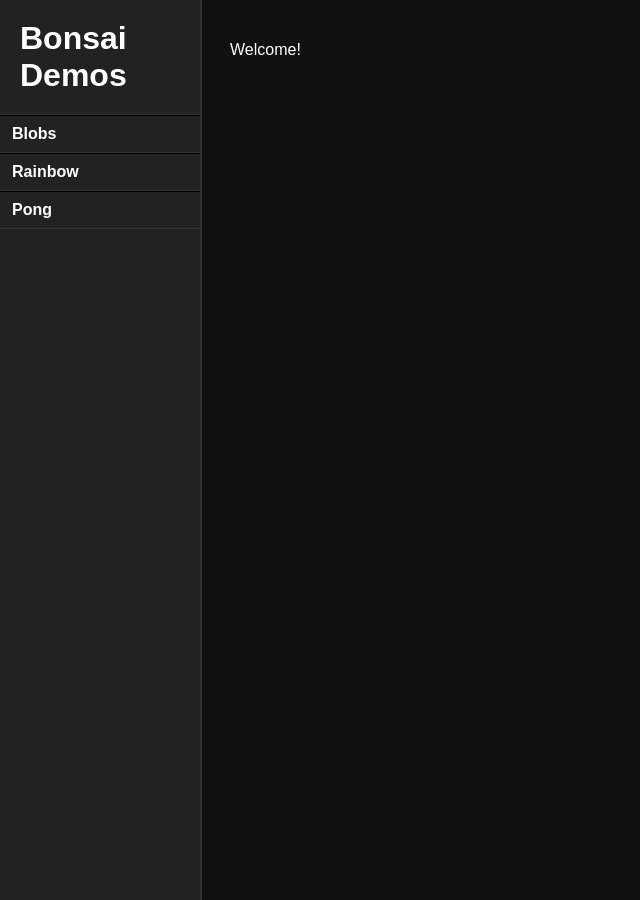
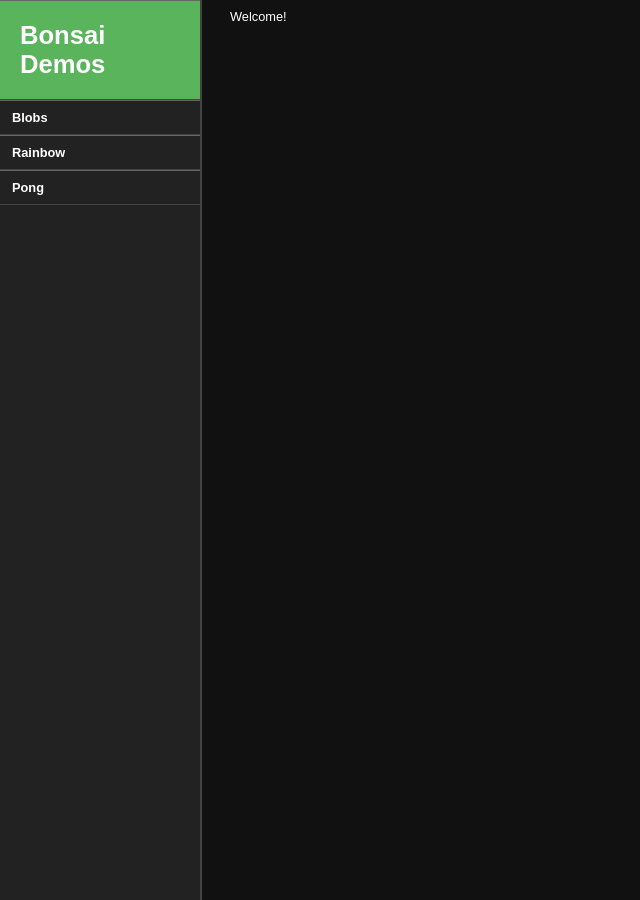
Before and after one commit to uxebu/bonsai-demos, a Jekyll site: the page built from index.md, in a window 1280 px wide. Shown: the whole page, without its empty margins (0-640 px from the left). Built offline with Jekyll 4.4.1, drawn with Linux system fonts in a browser that asks for light colours.

Commit message:
Add cut-down main.css from bonsai-docs for consistency. Make theme darker.

```diff
--- a/assets/main.css
+++ b/assets/main.css
@@ -1,5 +1,5 @@
 body {
-	font: 1em sans-serif;
+	font: .8em sans-serif;
 	background: #111;
 	color: #FFF;
 }
@@ -7,18 +7,6 @@
 body, pre, p, h1, h2, h3 {
 	margin: 0;
 	padding: 0;
-}
-
-h1 {
-	padding: 20px;
-}
-
-a {
-	color: #FFF;
-}
-
-h1 a {
-	text-decoration: none;
 }
 
 h2, h3 {
@@ -30,39 +18,123 @@
 }
 
 #nav {
-	float: left;
+	position: fixed;
+	left: 0;
+	top: 0;
 	width: 200px;
 	background: #222;
-	border-right: 2px solid #333;
-	color: #FFF;
+	border-right: 2px solid #444;
+	color: #222831;
+	border-bottom: 2px solid #444;
 	height: 100%;
-	position: fixed;
 }
 
 #nav ul {
-	border-top: 1px solid #333;
 	padding: 0;
 	margin: 0;
+	overflow: hidden;
 }
 
-#nav ul a {
+#nav .menuHeading {
+	text-transform: uppercase;
+	font-size: 1.2em;
+	background: #222831;
+	padding: .7em;
+	color: #FFF;
+	border-bottom: 1px solid #444;
+	text-decoration: none;
+	font-weight: 700;
+	display: block;
+}
+
+#nav a.menuHeading:hover, #nav a.menuHeading:focus /* js enhanced */ {
+	background: #222831;
+	text-decoration: underline;
+}
+
+#nav h1 a {
+	padding: 20px;
+}
+
+#nav a {
 	padding: 9px 12px;
 	display: block;
-	border-top: 1px solid #000;
-	border-bottom: 1px solid #333;
+	border-top: 1px solid #666;
+	border-bottom: 1px solid #444;
 	color: #FFF;
 	text-decoration: none;
 	font-weight: 700;
 }
 
 #nav a:focus, #nav a:hover, #nav a.active {
+	background: #5AB45C;
+	color: white;
+}
+
+#relatedLinks {
+	position: fixed;
+	top: 20px;
+	right: 30px;
+	padding: 10px;
 	background: #EEE;
-	color: #000;
+	border-radius: 5px;
+}
+
+#relatedLinks h3 {
+	font-size: 1em;
+	display: inline;
 }
 
 #content {
-  position: relative;
-	padding: 30px;
+	padding: 0 30px 30px;
 	margin-left: 200px;
-	width: 700px;
+	position: relative;
 }
+
+#content h1 {
+	margin: 0;
+	padding: 20px 0;
+}
+
+#content a {
+	color: #222831;
+	background: #EEE;
+	text-decoration: underline;
+	font-weight: 700;
+}
+
+#content a:hover, #content a:focus {
+	background: #222831;
+	color: #FFF;
+}
+
+/** Within-content **/
+
+#content a.overview {
+	padding: 5px 10px;
+	margin: 0 3px;
+	border-radius: 3px;
+	background: #5AB45C;
+	color: #FFF;
+	text-decoration: none;
+	font-size: .8em;
+}
+
+#content a.overview:hover, #content a.overview:focus {
+	background: #222831;
+}
+
+/** code **/
+
+
+code {
+	font-size: 1em;
+	font-family: "Bitstream Vera Sans Mono", "Consolas", "Lucida Console", monospace, mono;
+}
+
+.highlight {
+	padding: 10px;
+	border: 1px dotted #CCC;
+	border-left: 5px solid #CCC;
+	margin: .7em 0;
+}
```
